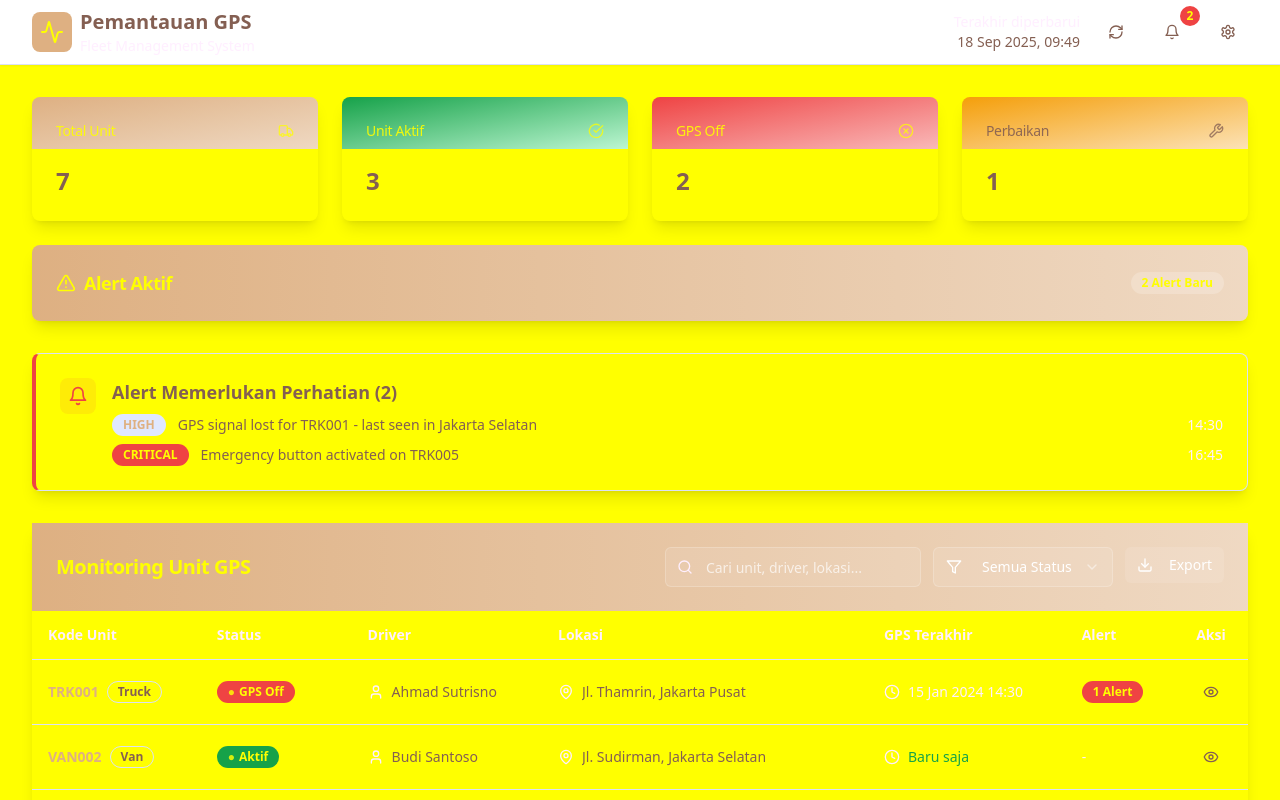
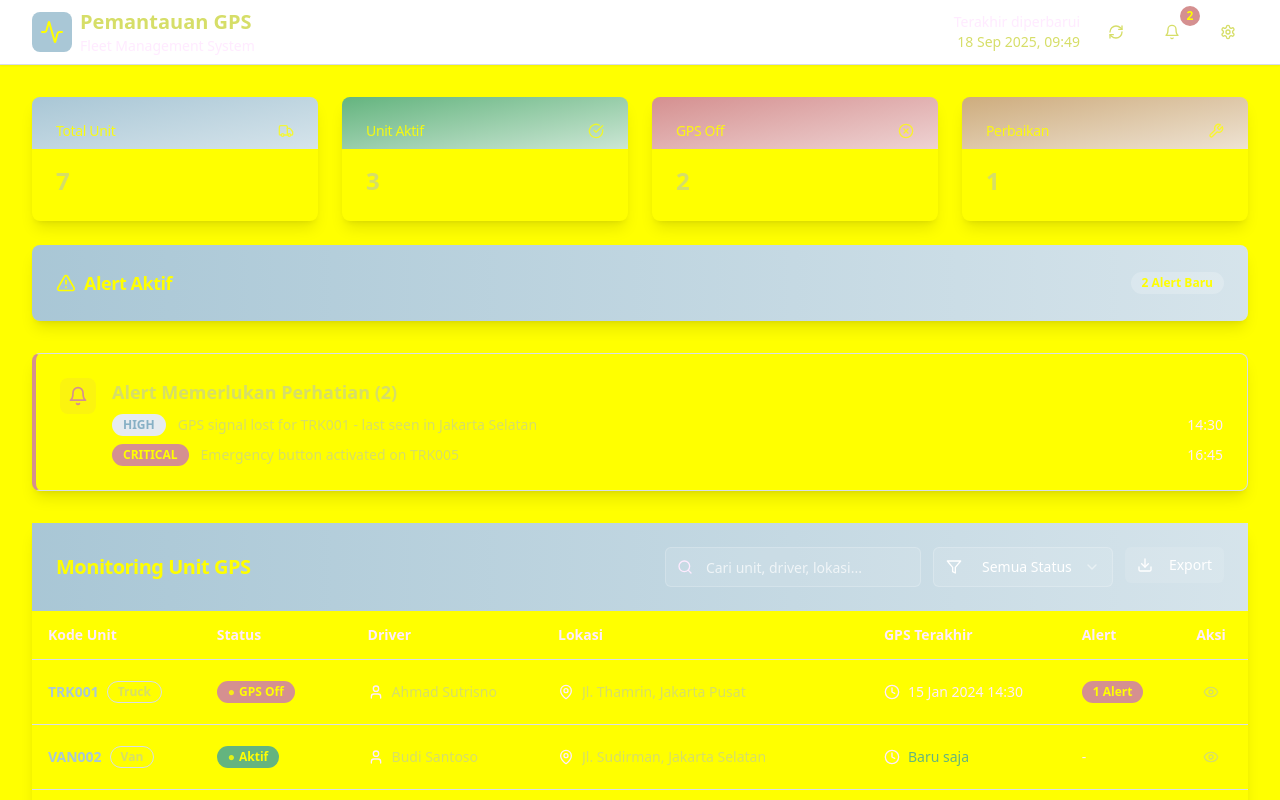
Before and after one commit to iqbaltejo/unit-track-nexus, a React (Vite) app: page / in a window 1280 px wide. Shown: the top 800 px of the page. Built offline with nearby package versions, Linux system fonts and the light colour scheme; the HTML template or start-up script is replaced by a standard one.

Commit message:
Refactor: Soften color palette

```diff
--- a/src/index.css
+++ b/src/index.css
@@ -8,57 +8,57 @@ All colors MUST be HSL.
 
 @layer base {
 :root {
-    --background: 248 250 252;
-    --foreground: 15 23 42;
+    --background: 252 252 255;
+    --foreground: 64 64 64;
 
     --card: 255 255 255;
-    --card-foreground: 15 23 42;
+    --card-foreground: 64 64 64;
 
     --popover: 255 255 255;
-    --popover-foreground: 15 23 42;
+    --popover-foreground: 64 64 64;
 
-    --primary: 30 58% 69%;
+    --primary: 200 35% 75%;
     --primary-foreground: 255 255 255;
-    --primary-glow: 30 58% 85%;
+    --primary-glow: 200 35% 88%;
 
-    --secondary: 226 100% 94%;
-    --secondary-foreground: 30 58% 69%;
+    --secondary: 210 25% 92%;
+    --secondary-foreground: 200 35% 65%;
 
-    --muted: 248 250 252;
-    --muted-foreground: 100 116 139;
+    --muted: 250 250 252;
+    --muted-foreground: 120 120 140;
 
-    --accent: 226 100% 94%;
-    --accent-foreground: 30 58% 69%;
+    --accent: 210 25% 92%;
+    --accent-foreground: 200 35% 65%;
 
-    --success: 142 76% 36%;
+    --success: 140 35% 55%;
     --success-foreground: 255 255 255;
-    --success-glow: 142 76% 85%;
+    --success-glow: 140 35% 85%;
 
-    --warning: 38 92% 50%;
-    --warning-foreground: 15 23 42;
-    --warning-glow: 38 92% 85%;
+    --warning: 35 45% 65%;
+    --warning-foreground: 255 255 255;
+    --warning-glow: 35 45% 88%;
 
-    --danger: 0 84% 60%;
+    --danger: 0 45% 70%;
     --danger-foreground: 255 255 255;
-    --danger-glow: 0 84% 85%;
+    --danger-glow: 0 45% 88%;
 
-    --destructive: 0 84% 60%;
+    --destructive: 0 45% 70%;
     --destructive-foreground: 255 255 255;
 
-    --border: 226 57% 91%;
-    --input: 226 57% 91%;
-    --ring: 30 58% 69%;
+    --border: 220 30% 88%;
+    --input: 220 30% 90%;
+    --ring: 200 35% 75%;
 
     /* GPS Monitoring specific colors */
-    --status-active: 142 76% 36%;
-    --status-inactive: 100 116 139;
-    --status-maintenance: 38 92% 50%;
-    --status-offline: 0 84% 60%;
+    --status-active: 140 35% 55%;
+    --status-inactive: 120 120 140;
+    --status-maintenance: 35 45% 65%;
+    --status-offline: 0 45% 70%;
 
     /* Gradients */
-    --gradient-primary: linear-gradient(135deg, hsl(30 58% 69%), hsl(30 58% 85%));
-    --gradient-success: linear-gradient(135deg, hsl(142 76% 36%), hsl(142 76% 50%));
-    --gradient-dashboard: linear-gradient(135deg, hsl(248 250 252), hsl(226 100% 97%));
+    --gradient-primary: linear-gradient(135deg, hsl(200 35% 75%), hsl(200 35% 88%));
+    --gradient-success: linear-gradient(135deg, hsl(140 35% 55%), hsl(140 35% 75%));
+    --gradient-dashboard: linear-gradient(135deg, hsl(252 252 255), hsl(210 25% 95%));
 
     /* Shadows */
     --shadow-card: 0 4px 6px -1px rgba(0, 0, 0, 0.1), 0 2px 4px -1px rgba(0, 0, 0, 0.06);
```
